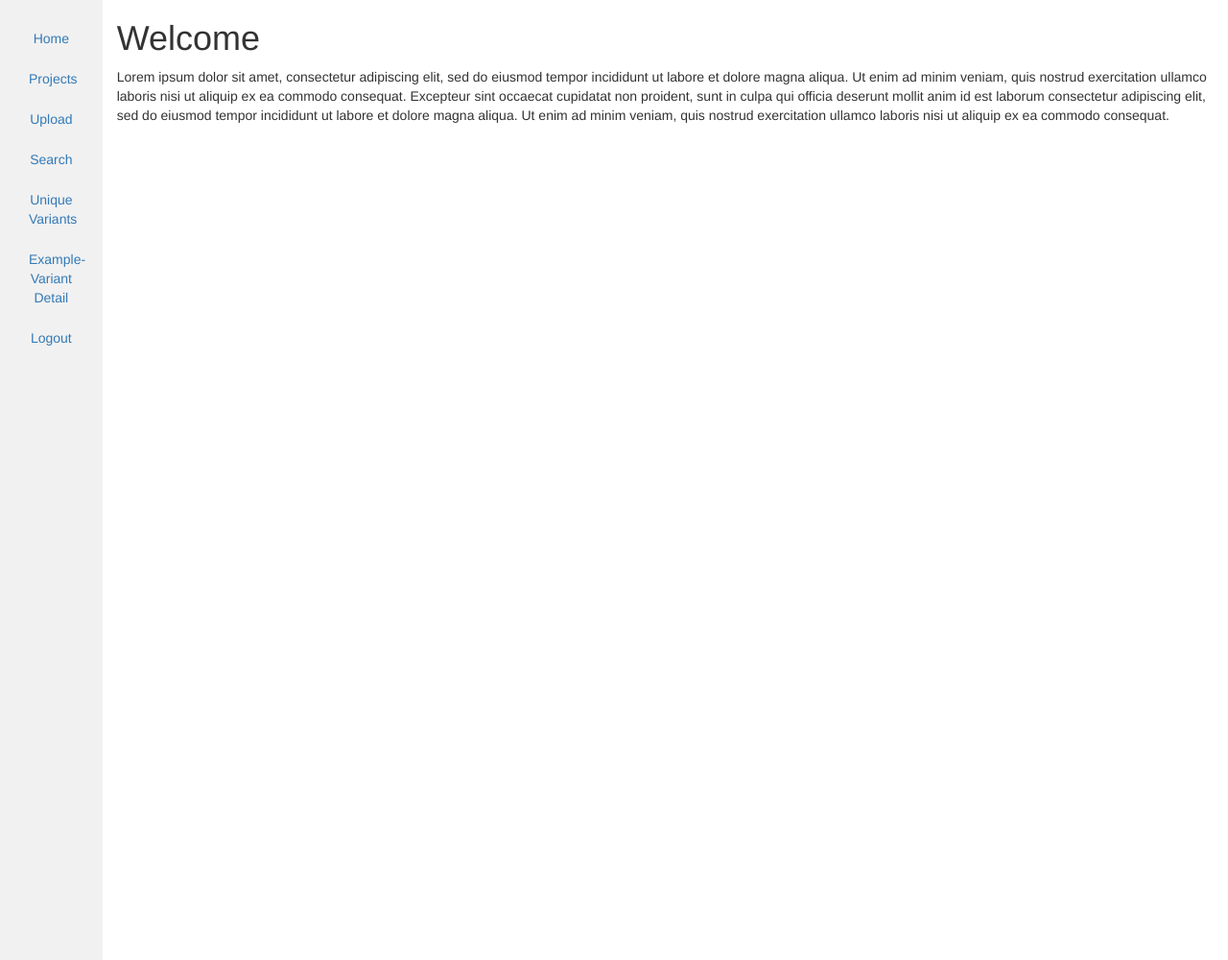
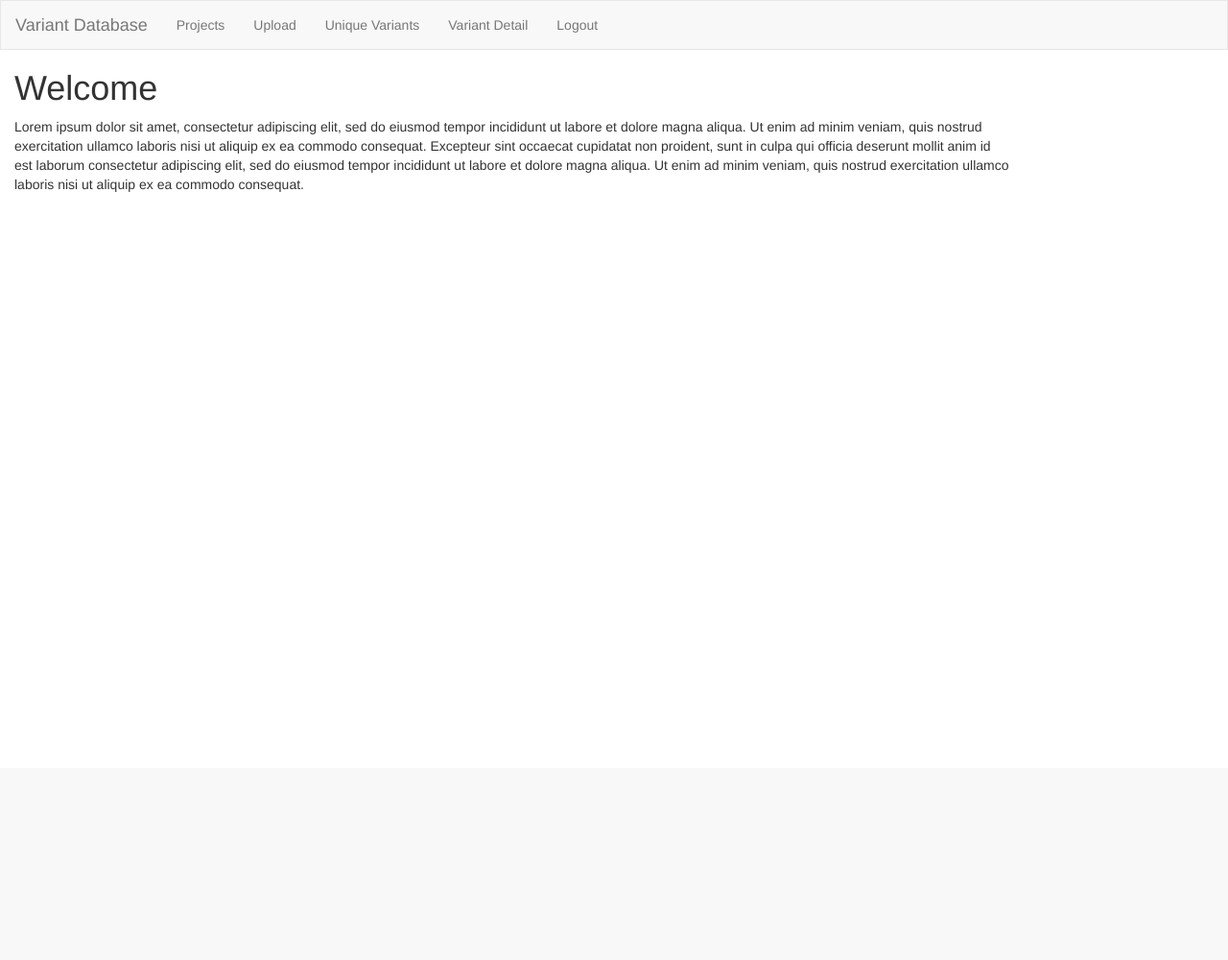
Before and after one commit to WMRGL/VariantDatabase, a Django app: template VariantDatabase/templates/VariantDatabase/home_page.html in a window 1280 px wide. Shown: the whole page at 96% size. After the commit the page ends 200 px from the top, so only its background shows below. Run offline with Django 3.2, Linux system fonts and the light colour scheme; the template is opened without the code that fills it, so the values that code supplies are empty; some libraries are stand-ins or nearby versions.

Commit message:
changed navbar

```diff
--- a/VariantDatabase/templates/VariantDatabase/base.html
+++ b/VariantDatabase/templates/VariantDatabase/base.html
@@ -17,54 +17,44 @@
 
 <body>
 
+    <nav class="navbar navbar-default">
 
+      <div class="container-fluid">
 
-  <div class="container-fluid text-center">
-    <div class="row content">
-      <div class="col-md-1 sidenav">
+        <div class="navbar-header">
 
-      <ul class="nav nav-pills nav-stacked">
+          <button type="button" class="navbar-toggle collapsed" data-toggle="collapse" data-target="#bs-example-navbar-collapse-1" aria-expanded="false">
+            <span class="sr-only">Toggle navigation</span>
+            <span class="icon-bar"></span>
+            <span class="icon-bar"></span>
+            <span class="icon-bar"></span>
+          </button>
 
-      <li>
-        <a ' href="{% url 'home_page' %}">Home</a>
-      </li>
+          <a class="navbar-brand" href="{% url 'home_page' %}">Variant Database</a>
 
+        </div>
 
-      <li>
-        <a href="{% url 'list_projects' %}">Projects</a>
+        <div class="collapse navbar-collapse" id="bs-example-navbar-collapse-1">
 
-      </li>
+          <ul class="nav navbar-nav">
 
-      <li>
-        <a href="#" >Upload</a> </li>
-
-      <li>
-        <a href="#">Search</a>
-      </li>
-
-      <li>
-        <a href="#">Unique Variants</a>
-      </li>
-
-      <li>
-        <a href="{% url 'variant_detail' %}">Example- Variant Detail</a>
-      </li>
-
-
-      <li>
-        <a href="{% url 'logout' %}">Logout</a>
-      </li>
-
-
+            <li><a href="{% url 'list_projects' %}">Projects</a></li>
+            <li><a href="#">Upload</a></li>
+            <li><a href="#">Unique Variants</a></li>
+            <li><a href="{% url 'variant_detail' %}">Variant Detail</a></li>
+            <li><a href="{% url 'logout' %}">Logout</a></li>
 
           </ul>
 
 
         </div>
+      </div>
+    </nav>
 
 
 
-    <div class="col-md-11 text-left">
+
+    <div class="col-md-10 text-left">
 
 
 
@@ -84,9 +74,7 @@
 
 
 
-  </div>
 
-  </div>
 
 
 
```
Also changed, not shown: VariantDatabase/Pysam/pysam_extract.py (+25 -2 lines), VariantDatabase/templates/VariantDatabase/list_sample_variants.html (+14 -0 lines), VariantDatabase/views.py (+6 -4 lines). Lines whose indentation alone changed are shown as unchanged.
